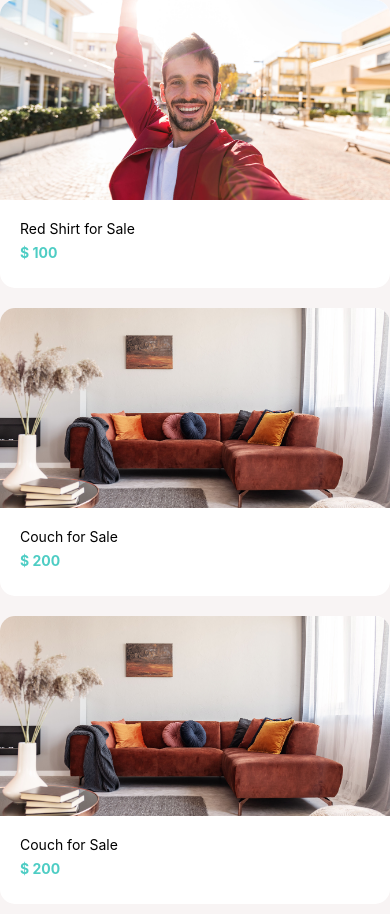
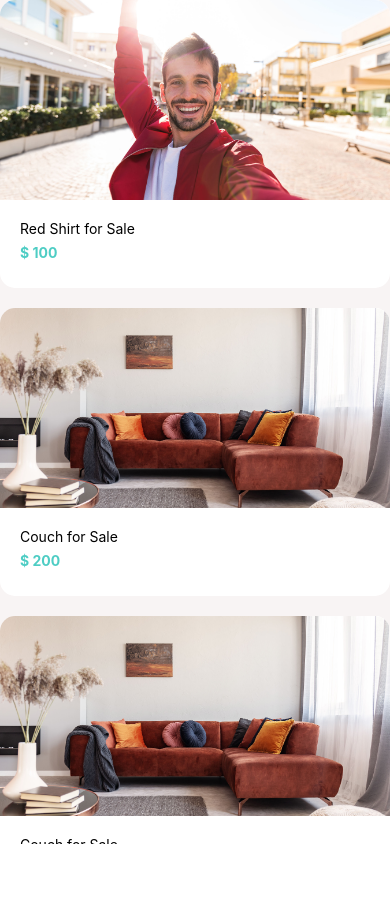
Before and after one commit to mhemanthkmr/my-app, a React Native app: screen / in a window 390 px wide. Shown: the top 914 px of the page. After the commit the page ends 844 px from the top, so only its background shows below. Built offline with nearby package versions, Linux system fonts and the light colour scheme.

Commit message:
Added a Nested Scroll View is true

```diff
--- a/App.js
+++ b/App.js
@@ -35,6 +35,9 @@ export default function App() {
     //     IconComponent={<Icon name="bell" size={45} backgroundcolor="blue" />}
     //   />
     // </Screens>
-    <ListingScreen />
+
+    <ScrollView nestedScrollEnabled={true}>
+      <ListingScreen />
+    </ScrollView>
   );
 }
```
